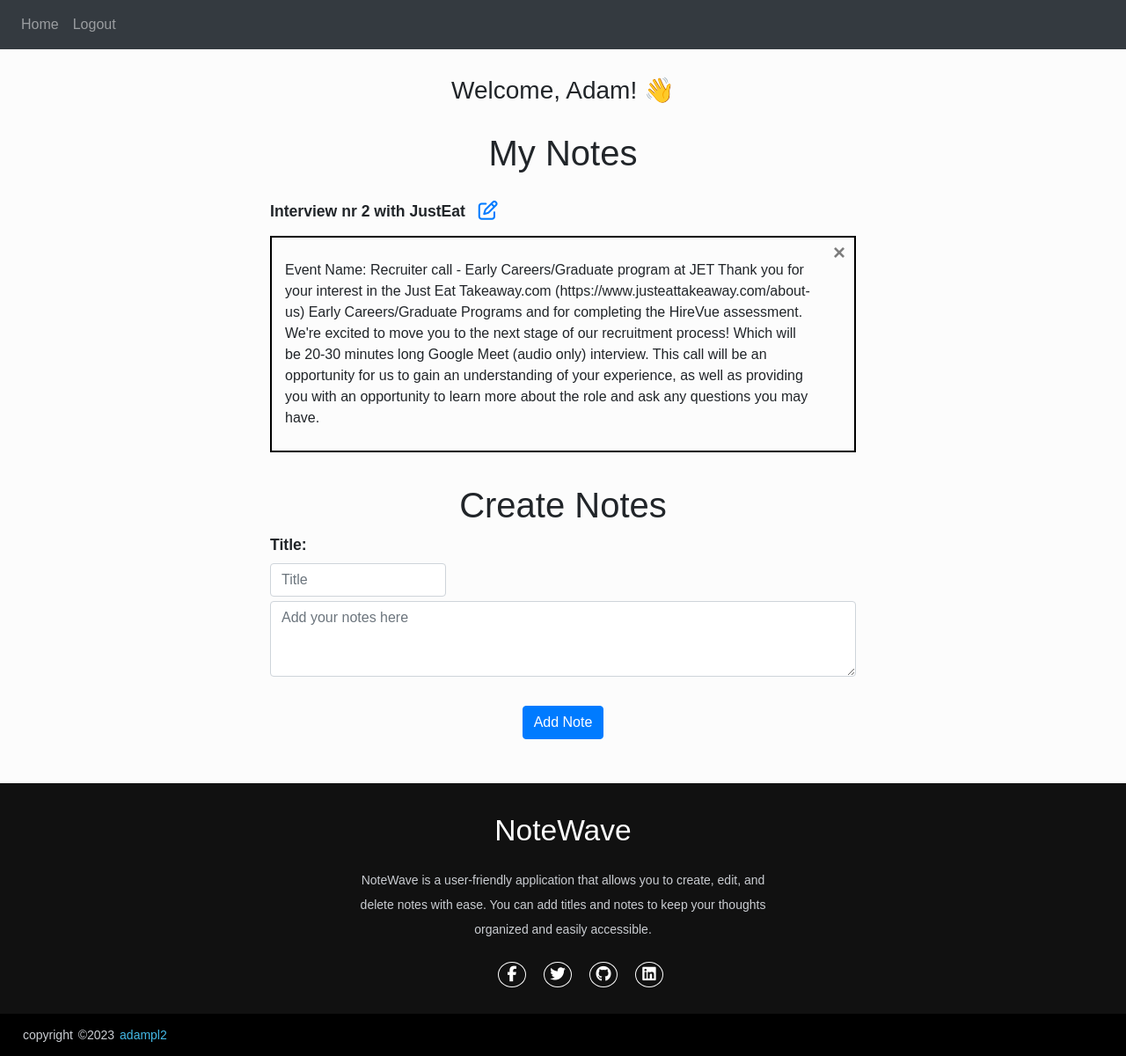
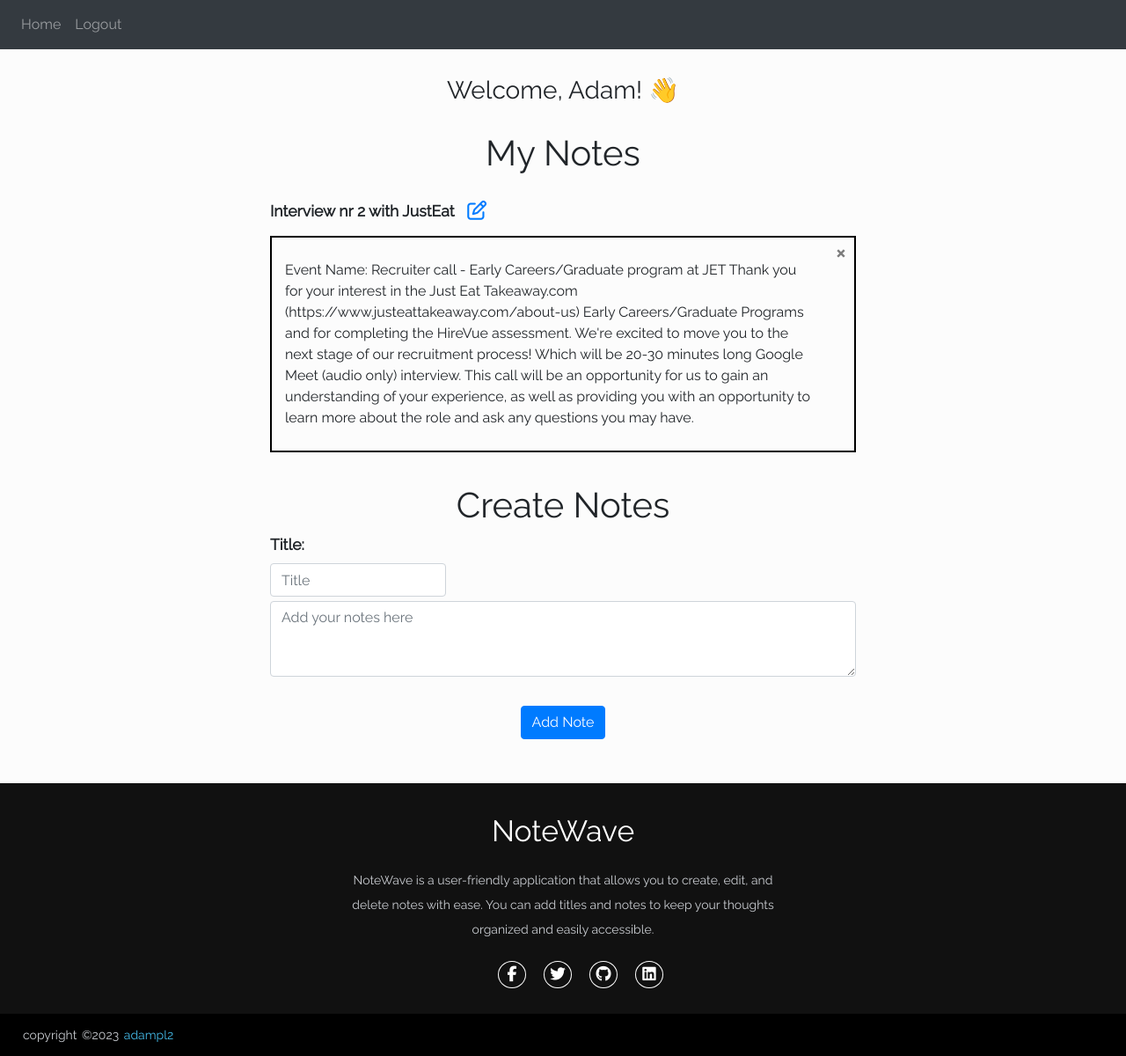
Before and after one commit to adampl2/NoteWave, a Flask app: page / in a window 1280 px wide. Shown: the whole page at 88% size. Run offline with Flask 3, Linux system fonts and the light colour scheme; a user stored in the database is signed in; some libraries are stand-ins or nearby versions.

Commit message:
Font specified

```diff
--- a/notewave/static/css/style.css
+++ b/notewave/static/css/style.css
@@ -1,13 +1,14 @@
-/* Sign Up form */
-/* Inspiration taken from Yaya12085 https://uiverse.io/Yaya12085/horrible-grasshopper-43 */
+@import url('https://fonts.googleapis.com/css2?family=Raleway&display=swap');
 
 body {
     margin: 0;
     max-width: 100vw;
     background: #fcfcfc;
-    font-family: sans-serif;
+    font-family: 'Raleway', sans-serif;
     box-sizing: border-box;
 }
+
+/* Login & SignUp forms */
 
 .login-signup-forms {
     width: 40%;
```
